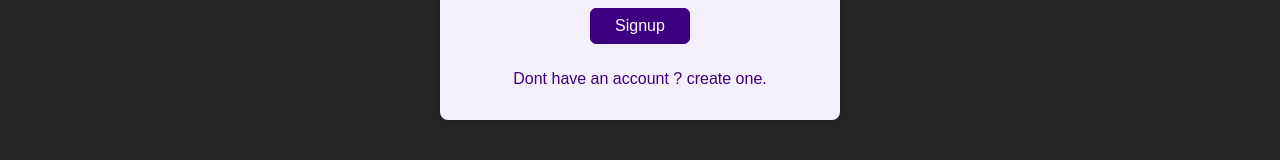
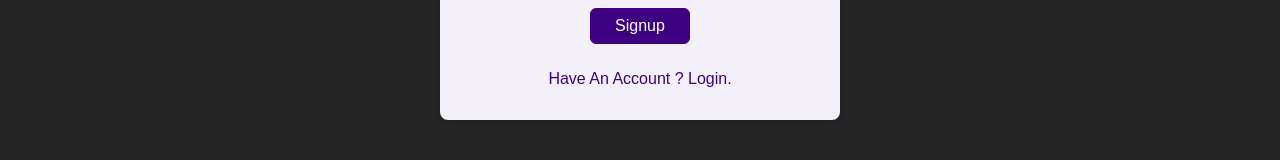
Before and after one commit to Sepinood-Karimi/ReduxCounter, a React (Create React App) app: page / in a window 1280 px wide. Both pictures are taken after a click on the element "Dont have an account ? create one.". Shown: the part 296-456 px from the top of the page. Built offline with nearby package versions, Linux system fonts and the light colour scheme.

Commit message:
fix signup and login text

```diff
--- a/src/components/Auth.js
+++ b/src/components/Auth.js
@@ -24,7 +24,7 @@ const Auth = () => {
     };
 
     const signupToggle = () => {
-        setIsLogin(false);
+        setIsLogin(!isLogin);
     };
 
     return (
@@ -40,7 +40,8 @@ const Auth = () => {
                         <input type='password' id='password' ref={passwordInputRef}/>
                     </div>
                     <button>{isLogin ? 'Login' : 'Signup'}</button>
-                    <p onClick={signupToggle}> Dont have an account ? create one. </p>
+                    {isLogin && <p onClick={signupToggle}> Dont have an account ? create one. </p>}
+                    {!isLogin && <p onClick={signupToggle}> Have An Account ? Login.</p>}
                 </form>
             </section>
         </main>
```
